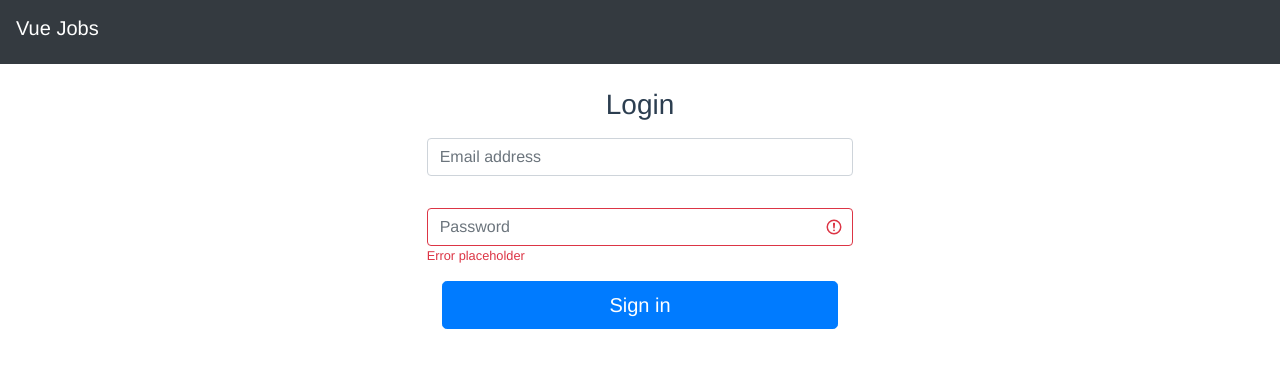
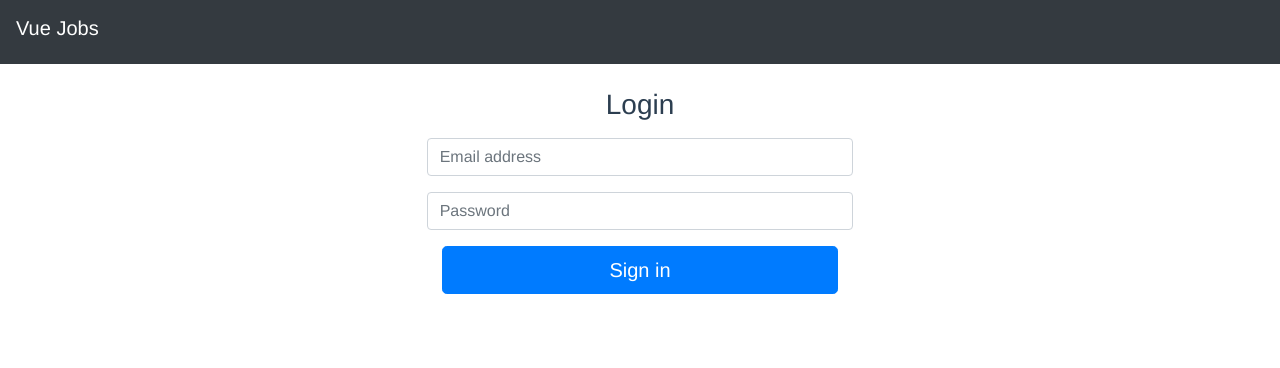
Before and after one commit to mr-ristic/vue-jobs-ts, a Vue app: page /login in a window 1280 px wide. Shown: the top 368 px of the page. Built offline with nearby package versions, Linux system fonts and the light colour scheme.

Commit message:
validate password field

```diff
--- a/src/Login/Login.vue
+++ b/src/Login/Login.vue
@@ -25,13 +25,14 @@
             type="password"
             id="password"
             name="password"
-            class="form-control mt-3 is-invalid"
+            class="form-control"
             placeholder="Password"
             autocomplete="on"
             v-model="password"
+            :class="errors.password && 'is-invalid'"
           />
-          <small class="text-danger">
-            Error placeholder
+          <small v-if="errors.password" class="text-danger">
+            {{ errors.password }}
           </small>
         </div>
         <button class="btn btn-lg btn-primary btn-block mt-3" type="submit">
@@ -66,6 +67,9 @@ export default Vue.extend({
   watch: {
     email(value: string): void {
       this.validateEmail(value);
+    },
+    password(value: string): void {
+      this.validatePassword(value);
     }
   },
   methods: {
@@ -76,13 +80,19 @@ export default Vue.extend({
     validateEmail(email: string): void {
       const emailRegex = /^[A-Z0-9._%+-]+@[A-Z0-9.-]+\.[A-Z]{2,4}$/i;
       if (!emailRegex.test(email)) {
-        // TODO call error action
-        // console.log(this);
         this[ActionTypes.SET_ERROR]('email');
       }
       if (emailRegex.test(email)) {
         // console.log(this.errors);
         // TODO call clear error action
+      }
+    },
+    validatePassword(password: string) {
+      if (password.length < 6) {
+        this[ActionTypes.SET_ERROR]('password');
+      }
+      if (password.length > 5) {
+        // TODO clear error
       }
     }
   }
--- a/src/Login/actions.ts
+++ b/src/Login/actions.ts
@@ -7,5 +7,8 @@ export const actions: ActionTree<LoginProps, StateProps> = {
     if (payload === 'email') {
       commit(MutationTypes.SET_EMAIL_ERROR);
     }
+    if (payload === 'password') {
+      commit(MutationTypes.SET_PASSWORD_ERROR);
+    }
   }
 };
--- a/src/Login/const.ts
+++ b/src/Login/const.ts
@@ -1,5 +1,5 @@
 export const EMAIL_ERROR = 'Invalid Email address';
-export const PASSWORD_ERROR = 'Password field is required';
+export const PASSWORD_ERROR = 'Password must be 6 charachter or more';
 export enum ActionTypes {
   SET_ERROR = 'SET_ERROR'
 }
```
Also changed, not shown: 1 other file (tests, documents, lock files or other folders).
